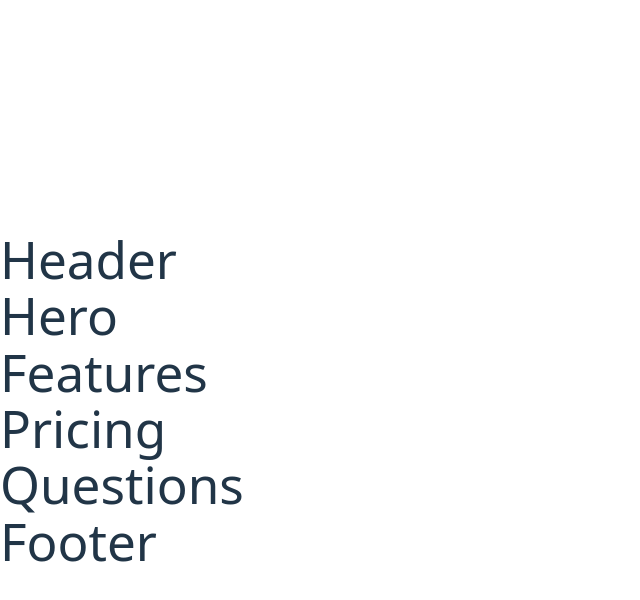
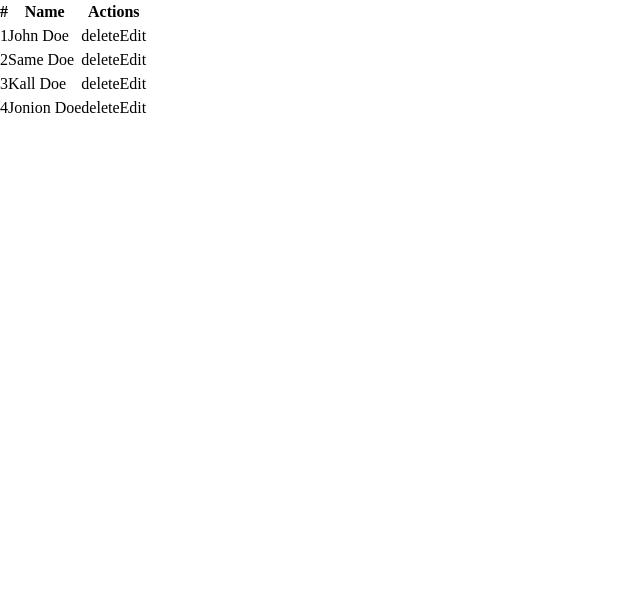
Before and after one commit to Melikzoda-Muslihiddin/React_Practics, a React (Vite) app in the folder hometask1/: page / in a window 1280 px wide. Shown: the top 600 px of the page, without its empty margins (0-640 px from the left). Built offline with nearby package versions, Linux system fonts and the light colour scheme.

Commit message:
id commit

```diff
--- a/hometask1/src/App.jsx
+++ b/hometask1/src/App.jsx
@@ -1,19 +1,45 @@
-import Header from "./components/Header";
-import Hero from "./components/Hero";
-import Features from "./components/Features";
-import Pricing from "./components/Pricing";
-import Questions from "./components/Questions";
-import Footer from "./components/Footer";
+import { useState } from "react";
 
 const App = () => {
+  const [users, setUsers] = useState([
+    { id: 1, name: "John Doe" },
+    { id: 2, name: "Same Doe" },
+    { id: 3, name: "Kall Doe" },
+    { id: 4, name: "Jonion Doe" },
+  ]);
+
+  const handleDelete = (id) => {
+    const newUsers = users.filter((el) => el.id !== id);
+    setUsers(newUsers);
+  };
   return (
-    <div className="">
-      <Header />
-      <Hero />
-      <Features />
-      <Pricing />
-      <Questions />
-      <Footer />
+    <div>
+      <table>
+        <thead>
+          <tr className="border-b">
+            <th>#</th>
+            <th>Name</th>
+            <th>Actions</th>
+          </tr>
+        </thead>
+        <tbody>
+          {users.map((el) => {
+           return  <tr className="border-b" key={el.id}>
+              <td>{el.id}</td>
+              <td>{el.name}</td>
+              <td>
+                <button
+                  className="border rounded-lg px-3 py-1"
+                  onClick={() => handleDelete(el.id)}
+                >
+                  delete
+                </button>
+                <button>Edit</button>
+              </td>
+            </tr>;
+          })}
+        </tbody>
+      </table>
     </div>
   );
 };
--- a/hometask1/src/styles/index.css
+++ b/hometask1/src/styles/index.css
@@ -1,69 +1,2 @@
+
 @import "tailwindcss";
-:root {
-  font-family: system-ui, Avenir, Helvetica, Arial, sans-serif;
-  line-height: 1.5;
-  font-weight: 400;
-
-  color-scheme: light dark;
-  color: black;
-  background-color: white;
-
-  font-synthesis: none;
-  text-rendering: optimizeLegibility;
-  -webkit-font-smoothing: antialiased;
-  -moz-osx-font-smoothing: grayscale;
-}
-
-a {
-  font-weight: 500;
-  color: #646cff;
-  text-decoration: inherit;
-}
-a:hover {
-  color: #535bf2;
-}
-
-body {
-  margin: 0;
-  display: flex;
-  place-items: center;
-  min-width: 320px;
-  min-height: 100vh;
-}
-
-h1 {
-  font-size: 3.2em;
-  line-height: 1.1;
-}
-
-button {
-  border-radius: 8px;
-  border: 1px solid transparent;
-  padding: 0.6em 1.2em;
-  font-size: 1em;
-  font-weight: 500;
-  font-family: inherit;
-  background-color: #1a1a1a;
-  cursor: pointer;
-  transition: border-color 0.25s;
-}
-button:hover {
-  border-color: #646cff;
-}
-button:focus,
-button:focus-visible {
-  outline: 4px auto -webkit-focus-ring-color;
-}
-
-@media (prefers-color-scheme: light) {
-  :root {
-    color: #213547;
-    background-color: #ffffff;
-  }
-  a:hover {
-    color: #747bff;
-  }
-  button {
-    background-color: #f9f9f9;
-  }
-}
```
